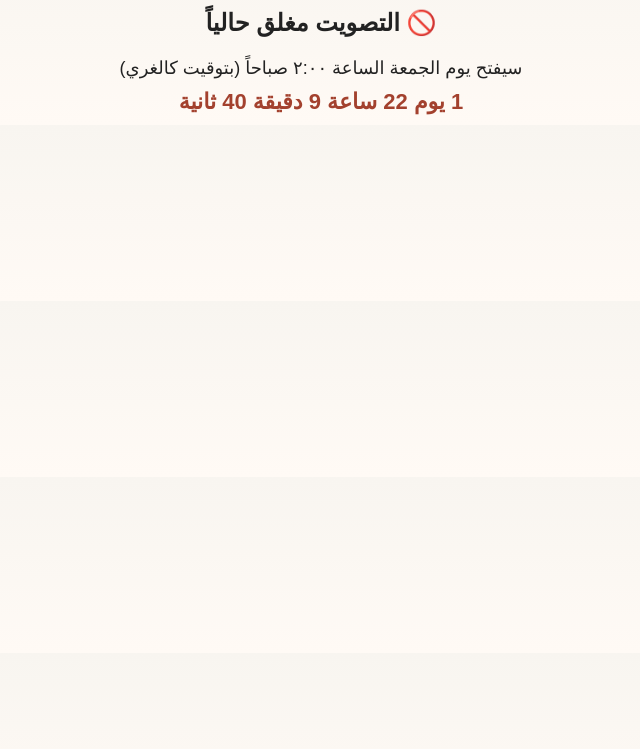
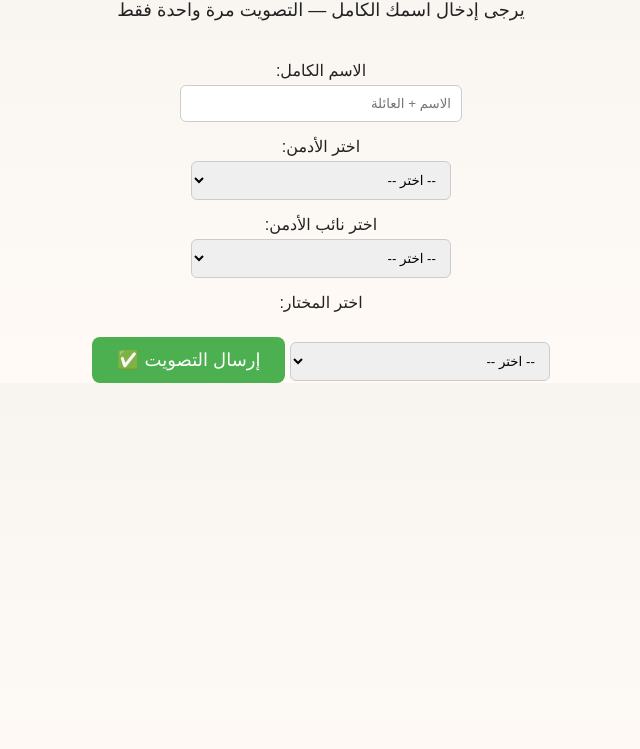
Before and after one commit to mouhamad242/election-website, a plain HTML site: page vote.html in a window 1280 px wide. Shown: the part 51-800 px from the top of the page, without its empty margins (319-959 px from the left). Drawn offline with Linux system fonts and the light colour scheme.

Commit message:
Update vote.html

```diff
--- a/vote.html
+++ b/vote.html
@@ -4,14 +4,19 @@
   <meta charset="UTF-8">
   <title>صفحة التصويت</title>
   <link rel="stylesheet" href="style.css">
-  <script src="countdown.js" defer></script>
   <style>
-    #form-section { display: none; margin-top: 30px; }
-    label { display: block; margin: 10px 0 5px; }
-    select, input[type="text"] {
+    form {
+      margin-top: 40px;
+    }
+    label {
+      display: block;
+      margin: 15px 0 5px;
+    }
+    input, select {
       padding: 10px;
-      width: 250px;
-      max-width: 90%;
+      width: 260px;
+      border-radius: 6px;
+      border: 1px solid #ccc;
     }
     button {
       margin-top: 20px;
@@ -21,23 +26,17 @@
       border: none;
       border-radius: 8px;
       font-size: 18px;
+      cursor: pointer;
     }
   </style>
 </head>
 <body>
-  <h1>صفحة التصويت</h1>
+  <h1>🗳️ التصويت الآن مفتوح</h1>
+  <p>يرجى إدخال اسمك الكامل — التصويت مرة واحدة فقط</p>
 
-  <div id="closed-message">
-    <h2>🚫 التصويت مغلق حالياً</h2>
-    <p>سيفتح يوم الجمعة الساعة ٢:٠٠ صباحاً (بتوقيت كالغري)</p>
-    <div id="countdown"></div>
-  </div>
-
-  <div id="form-section">
-    <h2>🗳️ التصويت مفتوح الآن!</h2>
   <form action="https://formspree.io/f/xgvaqara" method="POST">
-      <label>اسمك الكامل (مرة واحدة فقط):</label>
-      <input type="text" name="name" required>
+    <label>الاسم الكامل:</label>
+    <input type="text" name="name" placeholder="الاسم + العائلة" required>
 
     <label>اختر الأدمن:</label>
     <select name="admin" required>
@@ -62,36 +61,5 @@
 
     <button type="submit">إرسال التصويت ✅</button>
   </form>
-  </div>
-
-  <script>
-    const target = new Date("2025-04-18T02:00:00-06:00").getTime();
-    const now = new Date().getTime();
-    const countdownEl = document.getElementById("countdown");
-    const formEl = document.getElementById("form-section");
-    const closedEl = document.getElementById("closed-message");
-
-    function updateCountdown() {
-      const current = new Date().getTime();
-      const diff = target - current;
-
-      if (diff <= 0) {
-        countdownEl.innerHTML = "✅ بدأ التصويت الآن!";
-        formEl.style.display = "block";
-        closedEl.style.display = "none";
-        return;
-      }
-
-      const days = Math.floor(diff / (1000 * 60 * 60 * 24));
-      const hours = Math.floor((diff / (1000 * 60 * 60)) % 24);
-      const minutes = Math.floor((diff / (1000 * 60)) % 60);
-      const seconds = Math.floor((diff / 1000) % 60);
-
-      countdownEl.innerHTML = `${days} يوم ${hours} ساعة ${minutes} دقيقة ${seconds} ثانية`;
-    }
-
-    updateCountdown();
-    setInterval(updateCountdown, 1000);
-  </script>
 </body>
 </html>
```
Lines whose indentation alone changed are shown as unchanged.
